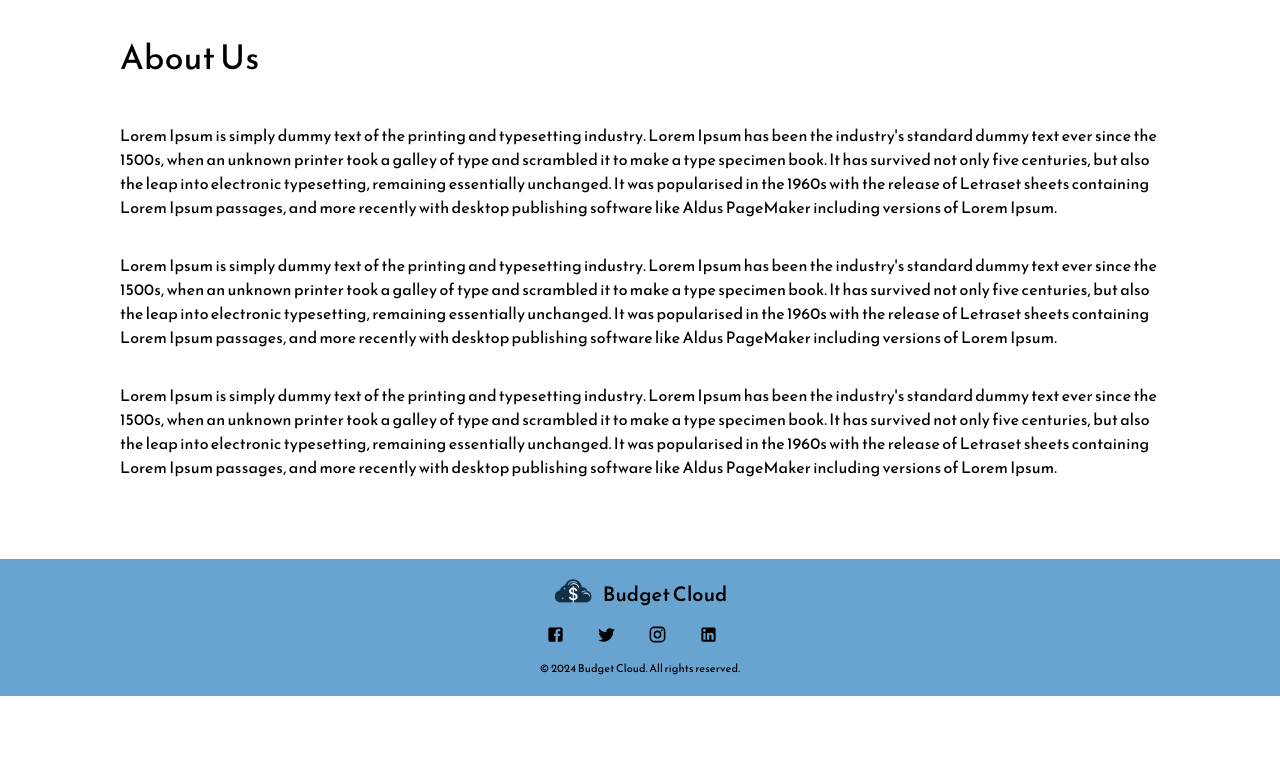
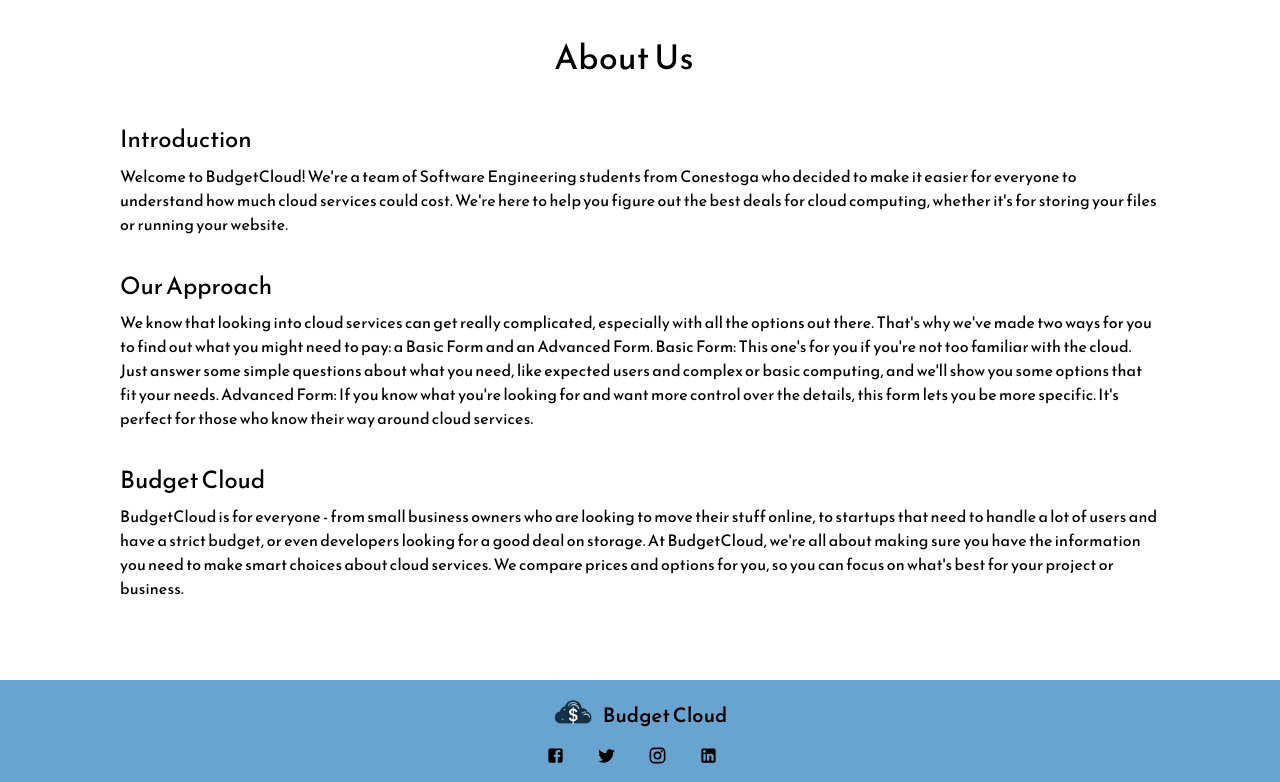
Before and after one commit to bjasim/cloud-calculator, a React (Create React App) app in the folder FrontendCalculator/: page /About in a window 1280 px wide. Shown: the part 658-1440 px from the top of the page. Before the commit the page ends 1354 px from the top, so only its background shows below. Built offline with nearby package versions, Linux system fonts and the light colour scheme.

Commit message:
About us page

```diff
--- a/FrontendCalculator/src/Components/AboutDetails.js
+++ b/FrontendCalculator/src/Components/AboutDetails.js
@@ -14,41 +14,41 @@ const AboutUs = () => {
           />
         </Grid>
         <Grid item xs={12}>
+        </Grid>
           <Typography variant="h4" gutterBottom>
             About Us
           </Typography>
-        </Grid>
         <Grid item xs={12}>
+          <Typography variant="h5" gutterBottom>
+            Introduction
+          </Typography>
           <Typography variant="body1" style={{ marginBottom: "2px" }}>
-            Lorem Ipsum is simply dummy text of the printing and typesetting industry. Lorem Ipsum
-            has been the industry's standard dummy text ever since the 1500s, when an unknown
-            printer took a galley of type and scrambled it to make a type specimen book. It has
-            survived not only five centuries, but also the leap into electronic typesetting,
-            remaining essentially unchanged. It was popularised in the 1960s with the release of
-            Letraset sheets containing Lorem Ipsum passages, and more recently with desktop
-            publishing software like Aldus PageMaker including versions of Lorem Ipsum.
+          Welcome to BudgetCloud! We're a team of Software Engineering students from Conestoga who
+          decided to make it easier for everyone to understand how much cloud services could cost.
+          We're here to help you figure out the best deals for cloud computing, whether it's for storing
+          your files or running your website.
           </Typography>
         </Grid>
         <Grid item xs={12}>
+          <Typography variant="h5" gutterBottom>
+            Our Approach
+          </Typography>
           <Typography variant="body1" style={{ marginBottom: "2px" }}>
-            Lorem Ipsum is simply dummy text of the printing and typesetting industry. Lorem Ipsum
-            has been the industry's standard dummy text ever since the 1500s, when an unknown
-            printer took a galley of type and scrambled it to make a type specimen book. It has
-            survived not only five centuries, but also the leap into electronic typesetting,
-            remaining essentially unchanged. It was popularised in the 1960s with the release of
-            Letraset sheets containing Lorem Ipsum passages, and more recently with desktop
-            publishing software like Aldus PageMaker including versions of Lorem Ipsum.
+            We know that looking into cloud services can get really complicated, especially with all the options out there. That's why we've made two ways for you to find out what you might need to pay: a Basic Form and an Advanced Form.
+            Basic Form: This one's for you if you're not too familiar with the cloud. Just answer some simple questions about what you need, like expected users and complex or basic computing, and we'll show you some options that fit your needs.
+            Advanced Form: If you know what you're looking for and want more control over the details, this form lets you be more specific. It's perfect for those who know their way around cloud services.
           </Typography>
         </Grid>
         <Grid item xs={12}>
+          <Typography variant="h5" gutterBottom>
+           Budget Cloud
+          </Typography>
           <Typography variant="body1" style={{ marginBottom: "5rem" }}>
-            Lorem Ipsum is simply dummy text of the printing and typesetting industry. Lorem Ipsum
-            has been the industry's standard dummy text ever since the 1500s, when an unknown
-            printer took a galley of type and scrambled it to make a type specimen book. It has
-            survived not only five centuries, but also the leap into electronic typesetting,
-            remaining essentially unchanged. It was popularised in the 1960s with the release of
-            Letraset sheets containing Lorem Ipsum passages, and more recently with desktop
-            publishing software like Aldus PageMaker including versions of Lorem Ipsum.
+          BudgetCloud is for everyone - from small business owners who are looking to move their stuff online, to
+          startups that need to handle a lot of users and have a strict budget, or even developers looking for a
+          good deal on storage. At BudgetCloud, we're all about making sure you have the information you need to
+          make smart choices about cloud services. We compare prices and options for you, so you can focus on what's
+          best for your project or business.
           </Typography>
         </Grid>
       </Grid>
```
